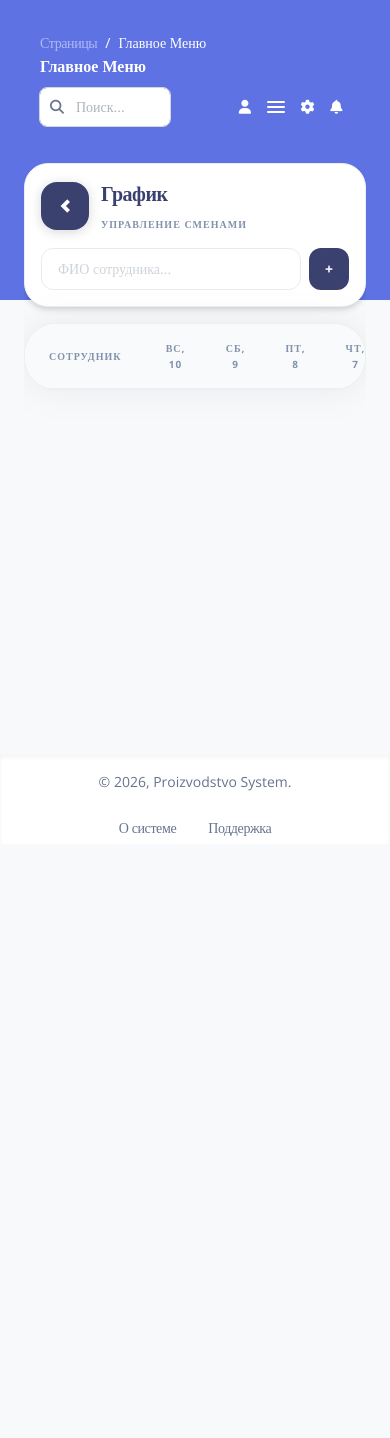
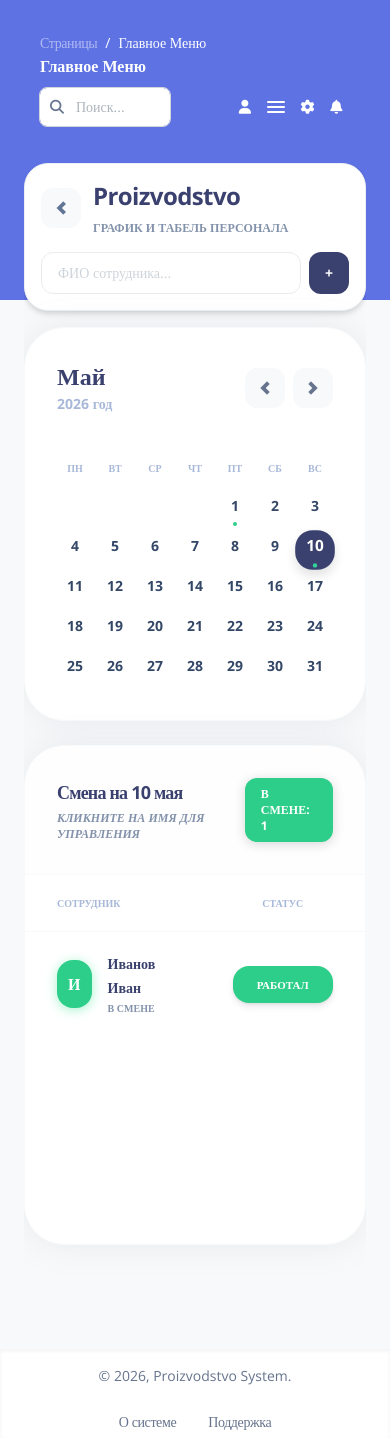
Before and after one commit to sklad-manager/proizvodstvo, a Next.js app: page /schedule in a window 390 px wide. Before the commit the page ends 844 px from the top, so only its background shows below. Built offline with nearby package versions, Linux system fonts and the light colour scheme.

Commit message:
REVERT: restored original schedule page design and logic as requested

```diff
--- a/src/app/schedule/page.tsx
+++ b/src/app/schedule/page.tsx
@@ -4,225 +4,269 @@ import React, { useState, useEffect } from 'react';
 import Link from 'next/link';
 
 interface Employee {
-  id: string;
+  id: number;
   name: string;
+  position: string;
   isActive: boolean;
-  attendance: string[]; // Массив дат типа "2024-05-10"
+  attendance: string[]; // 'YYYY-MM-DD'
 }
 
 export default function SchedulePage() {
+  // Загрузка начальных данных из localStorage или использование пустых/демо
   const [employees, setEmployees] = useState<Employee[]>([]);
   const [isLoaded, setIsLoaded] = useState(false);
-  const [isCloudMode, setIsCloudMode] = useState(false);
+
   const [newEmployeeName, setNewEmployeeName] = useState('');
   const [selectedEmployeeForModal, setSelectedEmployeeForModal] = useState<Employee | null>(null);
+  const [selectedDate, setSelectedDate] = useState('');
+  const [viewDate, setViewDate] = useState(new Date(2026, 4, 1));
 
-  const loadData = async () => {
-    const cloudSynced = localStorage.getItem('proizvodstvo_is_synced') === 'true';
-    setIsCloudMode(cloudSynced);
+  // 1. Инициализация даты и загрузка данных
+  useEffect(() => {
+    const now = new Date();
+    setSelectedDate(now.toISOString().split('T')[0]);
+    setViewDate(new Date(now.getFullYear(), now.getMonth(), 1));
 
-    if (cloudSynced) {
-      try {
-        const res = await fetch('/api/schedule');
-        const data = await res.json();
-        if (Array.isArray(data)) {
-          setEmployees(data);
-        }
-      } catch (e) {
-        console.error("Ошибка загрузки графика из облака", e);
-      }
-    } else {
     const saved = localStorage.getItem('proizvodstvo_employees');
     if (saved) {
       try {
         setEmployees(JSON.parse(saved));
       } catch (e) {
-          console.error("Ошибка загрузки графика", e);
+        console.error("Ошибка загрузки данных", e);
       }
-      }
+    } else {
+      // Демо-данные только если база пуста
+      setEmployees([
+        { id: 1, name: 'Иванов Иван', position: 'Оператор линии', isActive: true, attendance: ['2026-05-01', '2026-05-10'] },
+      ]);
     }
     setIsLoaded(true);
+  }, []);
+
+  // 2. Автоматическое сохранение при любом изменении списка
+  useEffect(() => {
+    if (isLoaded) {
+      localStorage.setItem('proizvodstvo_employees', JSON.stringify(employees));
+    }
+  }, [employees, isLoaded]);
+
+  const changeMonth = (offset: number) => {
+    setViewDate(new Date(viewDate.getFullYear(), viewDate.getMonth() + offset, 1));
   };
 
-  useEffect(() => {
-    loadData();
-    // Автообновление для облака
-    const interval = setInterval(() => {
-      const cloudSynced = localStorage.getItem('proizvodstvo_is_synced') === 'true';
-      if (cloudSynced) loadData();
-    }, 10000);
-    return () => clearInterval(interval);
-  }, []);
-
-  // Сохранение в локал (только если НЕ в облаке)
-  useEffect(() => {
-    if (isLoaded && !isCloudMode) {
-      localStorage.setItem('proizvodstvo_employees', JSON.stringify(employees));
-    }
-  }, [employees, isLoaded, isCloudMode]);
-
-  const addEmployee = async () => {
+  const addEmployee = () => {
     if (newEmployeeName.trim()) {
-      const newEmp = { id: Date.now().toString(), name: newEmployeeName, isActive: true, attendance: [] };
-
-      if (isCloudMode) {
-        await fetch('/api/schedule', {
-          method: 'POST',
-          body: JSON.stringify({ type: 'employee', ...newEmp })
-        });
-        loadData();
-      } else {
-        setEmployees([...employees, newEmp]);
-      }
+      setEmployees([...employees, {
+        id: Date.now(),
+        name: newEmployeeName,
+        position: 'Сотрудник',
+        isActive: true,
+        attendance: [],
+      }]);
       setNewEmployeeName('');
     }
   };
 
-  const toggleAttendance = async (empId: string, date: string) => {
-    const emp = employees.find(e => e.id === empId);
-    if (!emp) return;
-
-    const isMarked = emp.attendance.includes(date);
-
-    if (isCloudMode) {
-      if (isMarked) {
-        await fetch(`/api/schedule?type=attendance&id=${empId}&date=${date}`, { method: 'DELETE' });
-      } else {
-        await fetch('/api/schedule', {
-          method: 'POST',
-          body: JSON.stringify({ type: 'attendance', employee_id: empId, date })
-        });
+  const toggleAttendanceOnDate = (id: number, date: string) => {
+    setEmployees(employees.map(emp => {
+      if (emp.id === id) {
+        const hasWorked = emp.attendance.includes(date);
+        return { ...emp, attendance: hasWorked ? emp.attendance.filter(d => d !== date) : [...emp.attendance, date] };
       }
-      loadData();
-    } else {
-      setEmployees(employees.map(e => {
-        if (e.id === empId) {
-          const newAttendance = isMarked
-            ? e.attendance.filter(d => d !== date)
-            : [...e.attendance, date];
-          return { ...e, attendance: newAttendance };
-        }
-        return e;
+      return emp;
     }));
-    }
   };
 
-  const deleteEmployee = async (id: string) => {
-    if (confirm('Удалить сотрудника из базы?')) {
-      if (isCloudMode) {
-        await fetch(`/api/schedule?type=employee&id=${id}`, { method: 'DELETE' });
-        loadData();
-      } else {
+  const deleteEmployee = (id: number) => {
+    if (confirm('Удалить сотрудника полностью?')) {
       setEmployees(employees.filter(e => e.id !== id));
-      }
       setSelectedEmployeeForModal(null);
     }
   };
 
-  const toggleStatus = async (id: string) => {
-    const emp = employees.find(e => e.id === id);
-    if (!emp) return;
-    const newStatus = !emp.isActive;
-
-    if (isCloudMode) {
-      await fetch('/api/schedule', {
-        method: 'PATCH',
-        body: JSON.stringify({ id, isActive: newStatus })
-      });
-      loadData();
-    } else {
-      setEmployees(employees.map(e => e.id === id ? { ...e, isActive: newStatus } : e));
+  const archiveEmployee = (id: number) => {
+    if (confirm('Отправить сотрудника в архив?')) {
+      setEmployees(employees.map(e => e.id === id ? { ...e, isActive: false } : e));
+      setSelectedEmployeeForModal(null);
     }
   };
 
-  // Получаем текущие 7 дней для табеля
-  const getDays = () => {
-    const days = [];
-    for (let i = 0; i < 7; i++) {
-      const d = new Date();
-      d.setDate(d.getDate() - i);
-      days.push(d.toISOString().split('T')[0]);
-    }
-    return days;
+  const restoreEmployee = (id: number) => {
+    setEmployees(employees.map(e => e.id === id ? { ...e, isActive: true } : e));
+    setSelectedEmployeeForModal(null);
   };
 
-  const days = getDays();
+  const daysInMonth = (date: Date) => new Date(date.getFullYear(), date.getMonth() + 1, 0).getDate();
+  const firstDay = (date: Date) => (new Date(date.getFullYear(), date.getMonth(), 1).getDay() + 6) % 7;
 
-  if (!isLoaded) return <div className="p-10 text-center font-bold text-slate-400">Загрузка персонала...</div>;
+  const getAttendanceForDate = (dateStr: string) => {
+    return employees.filter(e => e.isActive && e.attendance.includes(dateStr)).length;
+  };
+
+  if (!isLoaded) return <div className="p-10 text-center font-bold text-slate-400">Загрузка базы...</div>;
 
   return (
     <div className="flex flex-col gap-4 md:gap-6 pb-20 max-w-full overflow-x-hidden">
-      {/* Шапка */}
+      {/* Шапка страницы */}
       <div className="flex flex-wrap items-center justify-between gap-4 bg-white p-4 md:p-6 rounded-[1.5rem] md:rounded-3xl shadow-sm border border-gray-100">
         <div className="flex items-center gap-3 md:gap-4">
-          <Link href="/" className="flex items-center justify-center w-12 h-12 md:w-10 md:h-10 rounded-2xl bg-slate-800 text-white md:bg-gray-50 md:text-slate-600 hover:bg-black md:hover:bg-gray-100 transition-all shadow-lg md:shadow-none">
-            <i className="ni ni-bold-left text-sm md:text-xs"></i>
+          <Link href="/" className="flex items-center justify-center w-10 h-10 rounded-xl bg-gray-50 text-slate-600 hover:bg-gray-100 transition-colors">
+            <i className="ni ni-bold-left text-xs"></i>
           </Link>
           <div>
-            <div className="flex items-center gap-2">
-              <h2 className="text-xl md:text-2xl font-bold text-slate-800 tracking-tight">График</h2>
-              {isCloudMode && <span className="px-2 py-0.5 bg-emerald-100 text-emerald-600 text-[8px] font-black uppercase rounded-md tracking-tighter animate-pulse">Cloud</span>}
-            </div>
-            <div className="text-[10px] font-black uppercase text-slate-400 tracking-widest">Управление сменами</div>
+            <h2 className="text-2xl font-bold text-slate-800 tracking-tight">Proizvodstvo</h2>
+            <div className="text-xs font-bold uppercase text-slate-400">График и табель персонала</div>
           </div>
         </div>
         <div className="flex gap-2 w-full md:w-auto">
-           <input type="text" placeholder="ФИО сотрудника..." className="flex-1 md:flex-none px-4 py-2 rounded-xl border border-gray-200 focus:border-red-400 outline-none text-sm min-w-0 md:min-w-48" value={newEmployeeName} onChange={(e) => setNewEmployeeName(e.target.value)} />
-           <button onClick={addEmployee} className="px-4 md:px-5 py-2 rounded-xl bg-slate-800 text-white font-bold text-sm hover:bg-black transition-all">+</button>
+           <input
+              type="text"
+              placeholder="ФИО сотрудника..."
+              className="flex-1 md:flex-none px-4 py-2 rounded-xl border border-gray-200 focus:border-red-400 outline-none text-sm min-w-0 md:min-w-48"
+              value={newEmployeeName}
+              onChange={(e) => setNewEmployeeName(e.target.value)}
+            />
+            <button onClick={addEmployee} className="px-4 md:px-5 py-2 rounded-xl bg-slate-800 text-white font-bold text-sm hover:bg-black transition-all">
+              +
+            </button>
         </div>
       </div>
 
-      {/* Список сотрудников */}
-      <div className="bg-white rounded-[2rem] shadow-xl border border-gray-100 overflow-hidden">
+      <div className="grid grid-cols-1 lg:grid-cols-12 gap-6">
+
+        {/* КАЛЕНДАРЬ */}
+        <div className="lg:col-span-5 xl:col-span-4">
+          <div className="bg-white rounded-[2.5rem] shadow-xl p-8 border border-gray-50 h-full">
+            <div className="flex items-center justify-between mb-8">
+              <div className="flex flex-col">
+                <span className="text-2xl font-black text-slate-800 capitalize">
+                  {viewDate.toLocaleString('ru-RU', { month: 'long' })}
+                </span>
+                <span className="text-sm font-bold text-slate-300">{viewDate.getFullYear()} год</span>
+              </div>
+              <div className="flex gap-2">
+                <button onClick={() => changeMonth(-1)} className="w-10 h-10 rounded-xl bg-gray-50 flex items-center justify-center hover:bg-emerald-50 hover:text-emerald-500 transition-all">
+                  <i className="ni ni-bold-left text-[10px]"></i>
+                </button>
+                <button onClick={() => changeMonth(1)} className="w-10 h-10 rounded-xl bg-gray-50 flex items-center justify-center hover:bg-emerald-50 hover:text-emerald-500 transition-all">
+                  <i className="ni ni-bold-right text-[10px]"></i>
+                </button>
+              </div>
+            </div>
+
+            <div className="grid grid-cols-7 gap-1">
+              {['Пн', 'Вт', 'Ср', 'Чт', 'Пт', 'Сб', 'Вс'].map(day => (
+                <div key={day} className="text-[10px] font-black text-slate-300 uppercase py-3 text-center">{day}</div>
+              ))}
+              {Array.from({ length: firstDay(viewDate) }).map((_, i) => <div key={`empty-${i}`} className="aspect-square"></div>)}
+              {Array.from({ length: daysInMonth(viewDate) }).map((_, i) => {
+                const d = i + 1;
+                const ds = `${viewDate.getFullYear()}-${(viewDate.getMonth() + 1).toString().padStart(2, '0')}-${d.toString().padStart(2, '0')}`;
+                const isSel = selectedDate === ds;
+                const count = getAttendanceForDate(ds);
+
+                return (
+                  <button
+                    key={d}
+                    onClick={() => setSelectedDate(ds)}
+                    className={`aspect-square flex flex-col items-center justify-center rounded-2xl transition-all relative
+                      ${isSel ? 'bg-slate-800 text-white shadow-2xl scale-110 z-10' : 'hover:bg-emerald-50 text-slate-600'}
+                    `}
+                  >
+                    <span className={`text-sm ${isSel ? 'font-black' : 'font-bold text-slate-700'}`}>{d}</span>
+                    <div className="flex gap-0.5 mt-1 h-1 items-center justify-center w-full px-1">
+                      {Array.from({ length: Math.min(count, 5) }).map((_, dot) => (
+                        <div key={dot} className={`w-1 h-1 rounded-full ${isSel ? 'bg-emerald-400' : 'bg-emerald-500'}`}></div>
+                      ))}
+                    </div>
+                  </button>
+                );
+              })}
+            </div>
+          </div>
+        </div>
+
+        {/* ТАБЛИЦА */}
+        <div className="lg:col-span-7 xl:col-span-8">
+          <div className="bg-white rounded-[2.5rem] shadow-xl border border-gray-50 overflow-hidden min-h-[500px]">
+            <div className="p-8 border-b border-gray-50 flex items-center justify-between bg-gray-50/20">
+              <div>
+                <h3 className="text-lg font-black text-slate-800 mb-0">Смена на {new Date(selectedDate).toLocaleDateString('ru-RU', { day: 'numeric', month: 'long' })}</h3>
+                <p className="text-xs text-slate-400 font-bold uppercase mt-1 mb-0 italic">Кликните на имя для управления</p>
+              </div>
+              <div className="px-4 py-2 bg-emerald-500 text-white text-xs font-black rounded-xl shadow-lg">
+                В СМЕНЕ: {getAttendanceForDate(selectedDate)}
+              </div>
+            </div>
+
             <div className="overflow-x-auto">
-          <table className="w-full border-collapse">
+              <table className="w-full border-collapse text-left">
                 <thead>
-              <tr className="bg-slate-50 border-b border-gray-100">
-                <th className="p-6 text-left text-[10px] font-black uppercase text-slate-400 tracking-widest">Сотрудник</th>
-                {days.map(day => (
-                  <th key={day} className="p-4 text-center text-[10px] font-black uppercase text-slate-400 tracking-widest min-w-[60px]">
-                    {new Date(day).toLocaleDateString('ru-RU', { weekday: 'short', day: 'numeric' })}
-                  </th>
-                ))}
+                  <tr className="border-b border-gray-50">
+                    <th className="px-8 py-5 text-[10px] font-black uppercase text-slate-300">Сотрудник</th>
+                    <th className="px-8 py-5 text-[10px] font-black uppercase text-slate-300 text-center">Статус</th>
+                    <th className="px-8 py-5 text-[10px] font-black uppercase text-slate-300 text-right">История</th>
                   </tr>
                 </thead>
                 <tbody className="divide-y divide-gray-50">
-              {employees.map(emp => (
-                <tr key={emp.id} className={`group hover:bg-slate-50 transition-colors ${!emp.isActive ? 'opacity-50' : ''}`}>
-                  <td className="p-6">
-                    <div className="flex items-center gap-3 cursor-pointer" onClick={() => setSelectedEmployeeForModal(emp)}>
-                      <div className={`w-10 h-10 rounded-xl flex items-center justify-center text-white font-black text-xs ${emp.isActive ? 'bg-slate-800' : 'bg-slate-300'}`}>
+                  {employees.filter(e => e.isActive).map((emp) => {
+                    const isWorked = emp.attendance.includes(selectedDate);
+                    return (
+                      <tr key={emp.id} className="hover:bg-gray-50/50 transition-colors">
+                        <td className="px-8 py-5">
+                          <div className="flex items-center gap-4 cursor-pointer group" onClick={() => setSelectedEmployeeForModal(emp)}>
+                            <div className={`w-12 h-12 rounded-2xl flex items-center justify-center font-black transition-all ${isWorked ? 'bg-emerald-500 text-white shadow-lg shadow-emerald-200' : 'bg-gray-100 text-slate-400'}`}>
                               {emp.name.charAt(0)}
                             </div>
                             <div>
-                        <div className="text-sm font-bold text-slate-800 group-hover:text-red-600 transition-colors">{emp.name}</div>
-                        <div className="text-[9px] font-black uppercase text-slate-400">{emp.isActive ? 'В штате' : 'Уволен'}</div>
+                              <div className="text-sm font-black text-slate-800 group-hover:text-emerald-500 transition-colors">{emp.name}</div>
+                              <div className="text-[10px] text-slate-400 font-bold uppercase">В смене</div>
                             </div>
                           </div>
                         </td>
-                  {days.map(day => (
-                    <td key={day} className="p-2 text-center">
+                        <td className="px-8 py-5 text-center">
                           <button
-                        onClick={() => toggleAttendance(emp.id, day)}
-                        disabled={!emp.isActive}
-                        className={`w-10 h-10 rounded-xl flex items-center justify-center mx-auto transition-all ${
-                          emp.attendance.includes(day)
-                            ? 'bg-emerald-500 text-white shadow-lg shadow-emerald-100 scale-110'
-                            : 'bg-slate-100 text-slate-300 hover:bg-slate-200'
-                        }`}
+                            onClick={() => toggleAttendanceOnDate(emp.id, selectedDate)}
+                            className={`px-6 py-2.5 rounded-2xl text-[11px] font-black transition-all
+                              ${isWorked ? 'bg-emerald-500 text-white shadow-md' : 'bg-white border border-gray-100 text-slate-400 hover:text-emerald-500'}
+                            `}
                           >
-                        <i className={`ni ${emp.attendance.includes(day) ? 'ni-check-bold' : 'ni-fat-add'} text-xs`}></i>
+                            {isWorked ? 'РАБОТАЛ' : 'ОТМЕТИТЬ'}
                           </button>
                         </td>
-                  ))}
+                        <td className="px-8 py-5 text-right font-black text-slate-400 text-xs">
+                          {emp.attendance.length} дн.
+                        </td>
                       </tr>
-              ))}
+                    );
+                  })}
                 </tbody>
               </table>
             </div>
+
+            {/* СЕКЦИЯ АРХИВА */}
+            {employees.some(e => !e.isActive) && (
+              <div className="p-8 bg-slate-50/50 border-t border-gray-50">
+                <h6 className="text-[10px] font-black text-slate-400 uppercase tracking-widest mb-4">В архиве</h6>
+                <div className="flex flex-wrap gap-3">
+                  {employees.filter(e => !e.isActive).map(emp => (
+                    <div
+                      key={emp.id}
+                      onClick={() => setSelectedEmployeeForModal(emp)}
+                      className="px-4 py-2 bg-white border border-gray-100 rounded-xl text-xs font-bold text-slate-500 cursor-pointer hover:border-slate-300 transition-all flex items-center gap-2"
+                    >
+                      <div className="w-2 h-2 rounded-full bg-slate-300"></div>
+                      {emp.name}
+                    </div>
+                  ))}
+                </div>
+              </div>
+            )}
+          </div>
+        </div>
       </div>
 
-      {/* Модальное окно личного календаря */}
+      {/* КАРТОЧКА СОТРУДНИКА */}
       {selectedEmployeeForModal && (
         <div className="fixed inset-0 z-999 flex items-end md:items-center justify-center p-0 md:p-4 bg-slate-900/60 backdrop-blur-sm">
           <div className="bg-white rounded-t-[2.5rem] md:rounded-[2.5rem] shadow-2xl w-full max-w-lg overflow-hidden animate-slide-up border border-white/20 h-[85vh] md:h-auto flex flex-col">
@@ -232,30 +276,63 @@ export default function SchedulePage() {
                     {selectedEmployeeForModal.name.charAt(0)}
                   </div>
                   <div>
-                    <h2 className="text-xl font-black mb-0">{selectedEmployeeForModal.name}</h2>
-                    <p className="text-[10px] font-bold uppercase tracking-widest opacity-60">Статистика смен</p>
+                    <h3 className="text-xl font-black mb-0">{selectedEmployeeForModal.name}</h3>
+                    <p className="text-white/60 text-[10px] font-bold uppercase tracking-widest mb-0">
+                      {selectedEmployeeForModal.isActive ? 'Активен' : 'В архиве'}
+                    </p>
                   </div>
                 </div>
-                <button onClick={() => setSelectedEmployeeForModal(null)} className="w-10 h-10 rounded-full bg-white/10 flex items-center justify-center"><i className="ni ni-fat-remove text-xl"></i></button>
+                <button onClick={() => setSelectedEmployeeForModal(null)} className="w-10 h-10 rounded-full bg-white/10 flex items-center justify-center hover:bg-white/20">
+                  <i className="ni ni-fat-remove text-white text-xl"></i>
+                </button>
              </div>
-             <div className="p-8 flex-1 overflow-y-auto">
-                <div className="grid grid-cols-2 gap-4 mb-8">
-                  <div className="p-6 bg-slate-50 rounded-3xl text-center">
-                    <div className="text-3xl font-black text-slate-800 mb-1">{selectedEmployeeForModal.attendance.length}</div>
-                    <div className="text-[10px] font-black uppercase text-slate-400 tracking-widest">Всего смен</div>
+
+             <div className="p-8">
+                <div className="mb-8">
+                  <div className="flex items-center justify-between mb-4">
+                    <span className="text-xs font-black text-slate-400 uppercase tracking-widest">История выходов</span>
+                    <span className="text-sm font-black text-emerald-500">{selectedEmployeeForModal.attendance.length} смен</span>
                   </div>
-                  <div className="p-6 bg-slate-50 rounded-3xl text-center">
-                    <div className="text-3xl font-black text-slate-800 mb-1">
-                      {selectedEmployeeForModal.attendance.filter(d => d.startsWith(new Date().toISOString().slice(0, 7))).length}
+                  <div className="grid grid-cols-7 gap-1.5 text-center">
+                    {['Пн', 'Вт', 'Ср', 'Чт', 'Пт', 'Сб', 'Вс'].map(day => (
+                      <div key={day} className="text-[10px] font-black text-slate-200 uppercase py-2">{day}</div>
+                    ))}
+                    {Array.from({ length: firstDay(viewDate) }).map((_, i) => <div key={`mod-empty-${i}`} className="aspect-square"></div>)}
+                    {Array.from({ length: daysInMonth(viewDate) }).map((_, i) => {
+                      const d = i + 1;
+                      const ds = `${viewDate.getFullYear()}-${(viewDate.getMonth() + 1).toString().padStart(2, '0')}-${d.toString().padStart(2, '0')}`;
+                      const hasWorked = selectedEmployeeForModal.attendance.includes(ds);
+                      return (
+                        <div key={`mod-day-${d}`} className={`aspect-square flex items-center justify-center text-xs rounded-xl font-bold ${hasWorked ? 'bg-emerald-500 text-white shadow-lg' : 'text-slate-300 bg-gray-50/50'}`}>
+                          {d}
                         </div>
-                    <div className="text-[10px] font-black uppercase text-slate-400 tracking-widest">В этом месяце</div>
+                      );
+                    })}
                   </div>
                 </div>
-                <div className="flex flex-col gap-3">
-                  <button onClick={() => toggleStatus(selectedEmployeeForModal.id)} className={`w-full py-4 rounded-2xl font-black uppercase text-xs tracking-widest transition-all ${selectedEmployeeForModal.isActive ? 'bg-orange-100 text-orange-600 hover:bg-orange-200' : 'bg-emerald-100 text-emerald-600 hover:bg-emerald-200'}`}>
-                    {selectedEmployeeForModal.isActive ? 'Отправить в архив (Уволить)' : 'Восстановить в штате'}
+
+                <div className="grid grid-cols-2 gap-4">
+                  {selectedEmployeeForModal.isActive ? (
+                    <button
+                      onClick={() => archiveEmployee(selectedEmployeeForModal.id)}
+                      className="py-4 rounded-2xl bg-orange-50 text-orange-600 font-black text-[10px] uppercase tracking-widest hover:bg-orange-100 transition-all border border-orange-100"
+                    >
+                      Отправить в архив
                     </button>
-                  <button onClick={() => deleteEmployee(selectedEmployeeForModal.id)} className="w-full py-4 bg-red-50 text-red-500 rounded-2xl font-black uppercase text-xs tracking-widest hover:bg-red-500 hover:text-white transition-all">Удалить из базы навсегда</button>
+                  ) : (
+                    <button
+                      onClick={() => restoreEmployee(selectedEmployeeForModal.id)}
+                      className="py-4 rounded-2xl bg-emerald-50 text-emerald-600 font-black text-[10px] uppercase tracking-widest hover:bg-emerald-100 transition-all border border-emerald-100"
+                    >
+                      Вернуть в смену
+                    </button>
+                  )}
+                  <button
+                    onClick={() => deleteEmployee(selectedEmployeeForModal.id)}
+                    className="py-4 rounded-2xl bg-red-50 text-red-600 font-black text-[10px] uppercase tracking-widest hover:bg-red-100 transition-all border border-red-100"
+                  >
+                    Удалить полностью
+                  </button>
                 </div>
              </div>
           </div>
@@ -263,8 +340,8 @@ export default function SchedulePage() {
       )}
 
       <style jsx>{`
+        .animate-slide-up { animation: slide-up 0.5s cubic-bezier(0.16, 1, 0.3, 1); }
         @keyframes slide-up { from { transform: translateY(40px); opacity: 0; } to { transform: translateY(0); opacity: 1; } }
-        .animate-slide-up { animation: slide-up 0.4s cubic-bezier(0.16, 1, 0.3, 1); }
       `}</style>
     </div>
   );
```
Lines whose indentation alone changed are shown as unchanged.
